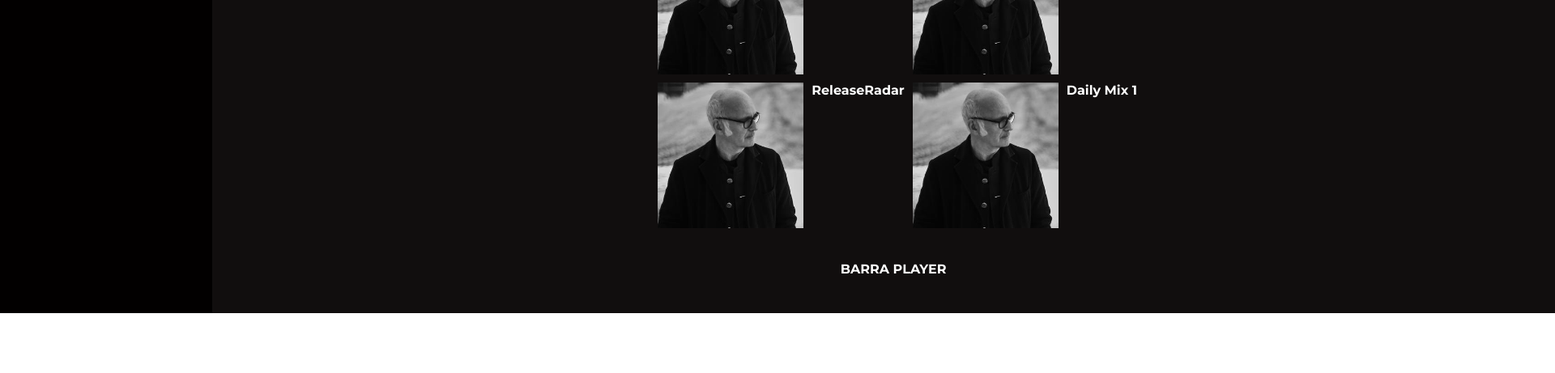
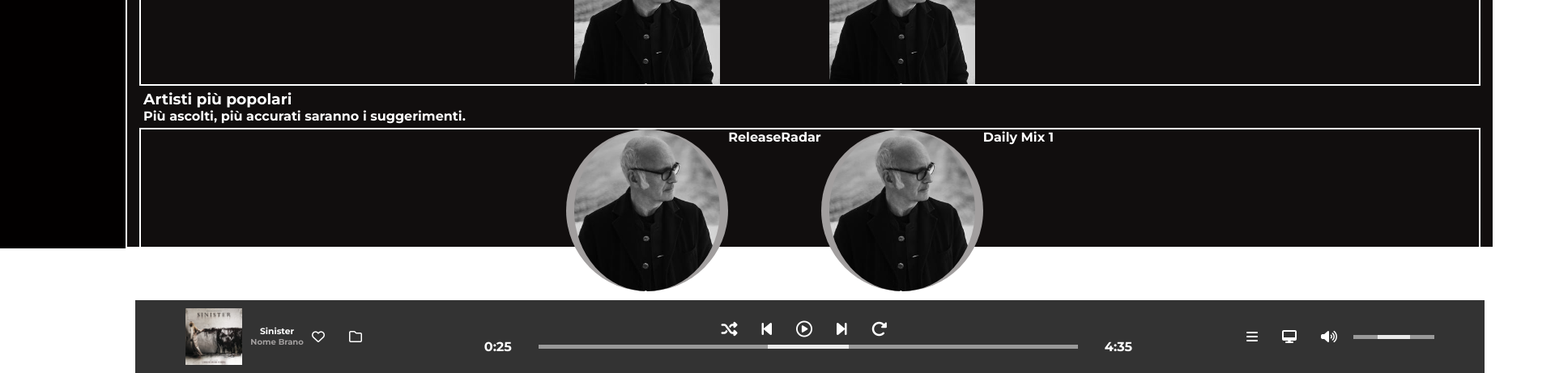
Before and after one commit to SimoneMenichetti/html-css-spotifyweb, a plain HTML site: page index.html in a window 1280 px wide. Shown: the part 493-954 px from the top of the page at 81% size, 1920 px wide, since content can reach past the window. Before the commit the page ends 880 px from the top, so only its background shows below. Drawn offline with Linux system fonts and the light colour scheme.

Commit message:
inserita sezione col player inizio inserimento regole responsive dpi

```diff
--- a/index.html
+++ b/index.html
@@ -69,7 +69,7 @@
 
                 <!-- sezione contenuti centrali -->
                 <div class="right">
-                    <section>
+
                         <div class="col-upgrade">
                             <h4>EFFETTUA L'UPGRADE</h4>
                         </div>
@@ -146,20 +146,87 @@
                                 <h4>Daily Mix 1</h4>
                             </div>
                         </div>
+
+                        <div class="suggerimenti">
+                            <h3>Artisti più popolari</h3>
+                            <p>Più ascolti, più accurati saranno i suggerimenti.</p>
+                        </div>
                         <div class="col ">
                             <div class="compilation-50">
-                                <img src="./img/einaudi.jpeg" alt="">
+                                <div class="circular">
+                                    <img class="copertina" src="./img/einaudi.jpeg" alt="">
+                                </div>
                                 <h4>Release</h4>
                                 <p>Radar</p>
 
 
-                                <img src="./img/einaudi.jpeg" alt="">
+
+                                <div class="circular">
+                                    <img class="copertina" src="./img/einaudi.jpeg" alt="">
+                                </div>
                                 <h4>Daily Mix 1</h4>
                             </div>
                         </div>
-                        <div class="col-player">
-                            BARRA PLAYER
-                        </div>
+
+
+                        <!-- sezione player barra music -->
+
+
+                        <!-- SEZIONE LATO SINISTRO MUSICA IN ASCOLTO -->
+                        <section class="controlpannel">
+                            <div class="col-player">
+                              <div class="current-track">
+                                <div class="current-img"></div>
+                                <div class="track-name">
+                                  <h6>Sinister</h6>
+                                  <p>Nome Brano</p>
+                                </div>
+
+                                <!-- icone preferiti e folder -->
+                                <div class="music-icons">
+                                  <a href="#"><i class="far fa-heart m-icons"></i></a>
+                                  <a href="#"><i class="far fa-folder m-icons"></i></a>
+                                </div>
+                              </div>
+
+                              <!-- TRACK BAR  -->
+                              <div class="time-track">
+                                <div class="track-buttons">
+                                  <a href="#" class="track-btn casual-btn"><i class="fas fa-random"></i></a>
+                                  <a href="#" class="track-btn previous-btn"><i class="fas fa-step-backward"></i></a>
+                                  <a href="#" class="track-btn play-btn"><i class="far fa-play-circle"></i></a>
+                                  <a href="#" class="track-btn next-btn"><i class="fas fa-step-forward"></i></a>
+                                  <a href="#" class="track-btn repeat-btn"><i class="fas fa-redo-alt"></i></a>
+                                </div>
+
+                                <!-- TIME BAR -->
+                                <div class="time-bar">
+                                    <div class="current-time">
+                                        <p>0:25</p>
+                                    </div>
+                                    <div class="bar">
+                                        <div class="current-bar">
+                                            <div class="block">
+                                            </div>
+                                        </div>
+                                    </div>
+                                  <div class="total-time">
+                                    <p>4:35</p>
+                                  </div>
+                                </div>
+                              </div>
+                              <div class="audio-menu">
+                                <div class="music-icons">
+                                  <a href="#"><i class="m-icons fas fa-bars"></i></a>
+                                  <a href="#"><i class="m-icons fas fa-desktop"></i></a>
+                                  <a href="#"><i class="m-icons fas fa-volume-up"></i></a>
+                                </div>
+                                <div class="soundbar">
+                                  <div class="sub-soundbar">
+                        </section>
+
+
+
         </div>
     </main>
 
--- a/style.css
+++ b/style.css
@@ -13,6 +13,10 @@
 
 }
 
+main {
+  height: 100vh;
+  display: flex;
+}
 
 /* proprietà generali dei selettori */
 h3,h4,h6,i,p,div{
@@ -46,13 +50,12 @@ i{
   .box-logo {
   display: flex;
   align-items: center;
-  margin-right: 15px;
   padding-bottom: 20px;
+  border: solid white 2px;
 }
 
 .heading {
   font-size: 1.2em;
-  margin-right: 5em;
   padding: 5px;
 
 }
@@ -70,7 +73,10 @@ i{
   text-decoration: none;
   color:grey;
 
+
 }
+
+
 
 
 
@@ -86,6 +92,7 @@ i{
   font-size:x-small;
 
   color:grey;
+  border: solid white 1px;
 
 }
 
@@ -93,6 +100,8 @@ i{
 
 .playlist{
   background-color: #020000;
+   border: solid white 2px;
+   margin-top: 10px;
 }
 .playlist li{
   padding-bottom: 10px;
@@ -161,8 +170,8 @@ background-color: #020000;
   flex-wrap: wrap;
   /* debug */
   padding: 10px;
-  height:calc(100% - 90px);
   background-color: #110e0e;
+  border: solid white 2px;
 
 }
 
@@ -175,7 +184,7 @@ background-color: #020000;
   justify-content: center;
   /* debug */
   text-align: center;
-
+  border: solid white 2px;
   flex-wrap: nowrap;
 }
 
@@ -183,18 +192,17 @@ background-color: #020000;
 
 /* SEZIONE TOP BAR UPGRADE */
 .col-upgrade{
-    /* position: fixed;
-    z-index: 1; */
 
+    width: 100%;
+    border: solid white 2px;
     text-align: right;
-    width: 100%;
-
   }
 
   .col .col-one{
    justify-content: center;
    display: flex;
-  gap: 20px;
+   gap: 20px;
+
 
   }
 
@@ -251,12 +259,142 @@ background-color: #020000;
 }
 
 
+.circular .copertina{
+  width: 200px;
+  height: 200px;
+  border-radius: 50%;
+  background-color: #a19e9e;
+}
+
+
+
 
 /* SEZIONE PLAYER IN BASSO */
   .col-player{
   display: flex;
   justify-content: space-between;
   align-items: center;
-  height: 90px;
+
 
 }
+
+
+.controlpannel {
+  width: 100%;
+  height: 90px;
+  background-color: #333;
+}
+
+
+/*  SEZIONE TRACK CURRENT INFO AND ICONS */
+.current-track{
+  display: flex;
+  justify-content: space-around;
+  flex-flow: row;
+  order: 1;
+  padding: 10px;
+}
+.current-img{
+  height: 70px;
+  width: 70px;
+  background-image: url("./img/sinister.jpeg");
+  background-position: center;
+  background-size: contain;
+  background-repeat: no-repeat;
+}
+.track-name{
+  padding-left: 10px;
+  display: flex;
+  justify-content: center;
+  flex-flow: column;
+  color: #fff;
+}
+.track-name p{
+font-size: 10px;
+color: #a19e9e;
+}
+.music-icons{
+  display: flex;
+
+  align-items: center;
+}
+.music-icons a{
+  padding: 10px;
+  color: #fff;
+}
+
+
+
+/* REGOLE BOTTONI PANNELLO DI CONTROLLO */
+.track-buttons{
+  display: flex;
+  justify-content: center;
+  align-items: flex-end;
+  color: #fff;
+
+}
+.track-btn{
+  margin-left: 10px;
+  margin-right: 10px;
+  color: #fff;
+  font-size: 20px;
+}
+
+/* SEZIONE BARRA DEL TEMPO / TIME BAR */
+
+.time-track{
+  width: 50%;
+  order: 2
+}
+
+.time-bar{
+  display: flex;
+  flex-flow: row;
+  justify-content: space-between;
+  align-items: center;
+}
+.bar{
+  display: flex;
+  justify-content: flex-start;
+  align-items: flex-end;
+  width: 80%;
+  height: 5px;
+  border-top: 5px solid rgba(255, 255, 255, 0.5);
+}
+.current-bar{
+  height: 100%;
+  width: 15%;
+  border-top: 5px solid rgba(255, 255, 255, 0.8);
+}
+.current-bar:hover{
+  border-top-color: #41D223;
+}
+.time-bar p{
+  color: #fff;
+}
+
+
+/* SEZIONE CONTROL AUDIO MENU SOUND BAR */
+.audio-menu{
+  padding: 10px;
+  display: flex;
+  justify-content: flex-end;
+  align-items: center;
+  order: 3;
+}
+.soundbar{
+  display: flex;
+  justify-content: flex-start;
+  align-items: flex-end;
+  width: 100px;
+  height: 5px;
+  border-top: 5px solid rgba(255, 255, 255, 0.5);
+}
+.sub-soundbar{
+  height: 100%;
+  width: 40%;
+  border-top: 5px solid rgba(255, 255, 255, 0.8);
+}
+.sub-soundbar:hover{
+  border-top-color: #41D223;
+}
```
